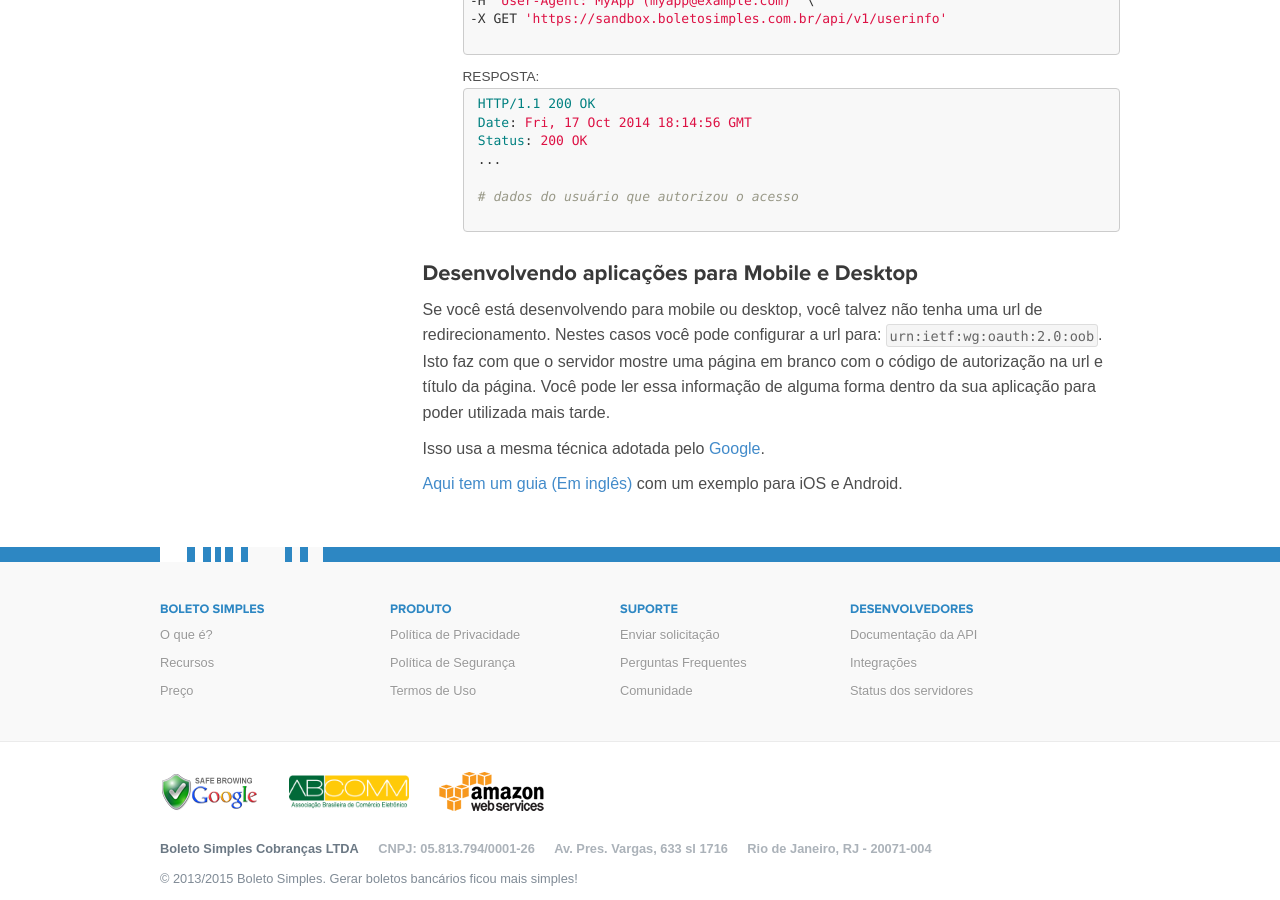
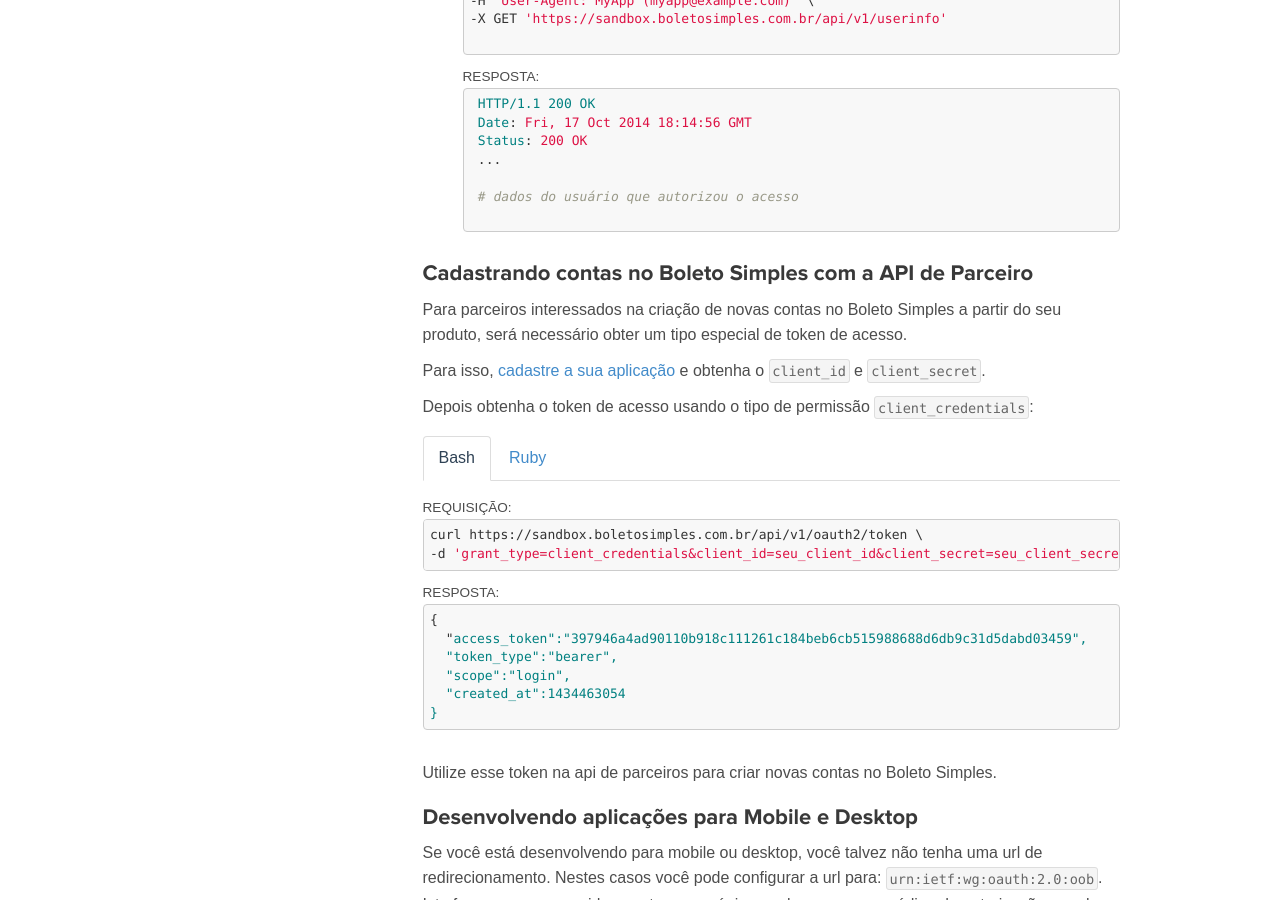
Before and after one commit to BoletoSimples/boletosimples-docs, a Jekyll site: the page built from authentication/oauth2.md, in a window 1280 px wide and 900 px high, scrolled down 2950 px. Built offline with Jekyll 4.4.1, drawn with Linux system fonts in a browser that asks for light colours.

Commit message:
added section about how to get partner tokens

```diff
--- a/authentication/oauth2.md
+++ b/authentication/oauth2.md
@@ -213,6 +213,71 @@ access_token.get('/api/v1/userinfo').body
       </div>
     </div>
 
+### Cadastrando contas no Boleto Simples com a API de Parceiro
+
+Para parceiros interessados na criação de novas contas no Boleto Simples a partir do seu produto,
+será necessário obter um tipo especial de token de acesso.
+
+Para isso, [cadastre a sua aplicação](https://sandbox.boletosimples.com.br/conta/api/aplicacoes) e obtenha o `client_id` e `client_secret`.
+
+Depois obtenha o token de acesso usando o tipo de permissão `client_credentials`:
+
+<ul class="nav nav-tabs" role="tablist">
+  <li class="active"><a href="#bash4" role="tab" data-toggle="tab">Bash</a></li>
+  <li><a href="#ruby4" role="tab" data-toggle="tab">Ruby</a></li>
+</ul>
+
+<div class="tab-content">
+  <div class="tab-pane active" id="bash4">
+    <small>Requisição:</small>
+
+<pre class="bash">
+curl https://sandbox.boletosimples.com.br/api/v1/oauth2/token \
+-d 'grant_type=client_credentials&client_id=seu_client_id&client_secret=seu_client_secret'
+</pre>
+
+    <small>Resposta:</small>
+
+<pre class="http">
+{
+  "access_token":"397946a4ad90110b918c111261c184beb6cb515988688d6db9c31d5dabd03459",
+  "token_type":"bearer",
+  "scope":"login",
+  "created_at":1434463054
+}
+</pre>
+  </div>
+  <div class="tab-pane" id="ruby4">
+    <small>Requisição:</small>
+
+<pre class="ruby">
+
+require 'rest-client'
+require 'json'
+
+response = RestClient.post 'https://sandbox.boletosimples.com.br/api/v1/oauth2/token', {
+  grant_type: 'client_credentials',
+  client_id: 'app_id',
+  client_secret:  'app_secret'
+}
+
+app_access_token = JSON.parse(response)["access_token"]
+
+puts "app_access_token: #{app_access_token}"
+</pre>
+
+    <small>Resposta:</small>
+
+<pre class="http">
+app_access_token: 397946a4ad90110b918c111261c184beb6cb515988688d6db9c31d5dabd03459
+</pre>
+  </div>
+
+</div>
+
+Utilize esse token na api de parceiros para criar novas contas no Boleto Simples.
+
+
 ### Desenvolvendo aplicações para Mobile e Desktop
 
 Se você está desenvolvendo para mobile ou desktop, você talvez não tenha uma url de redirecionamento. Nestes
```
